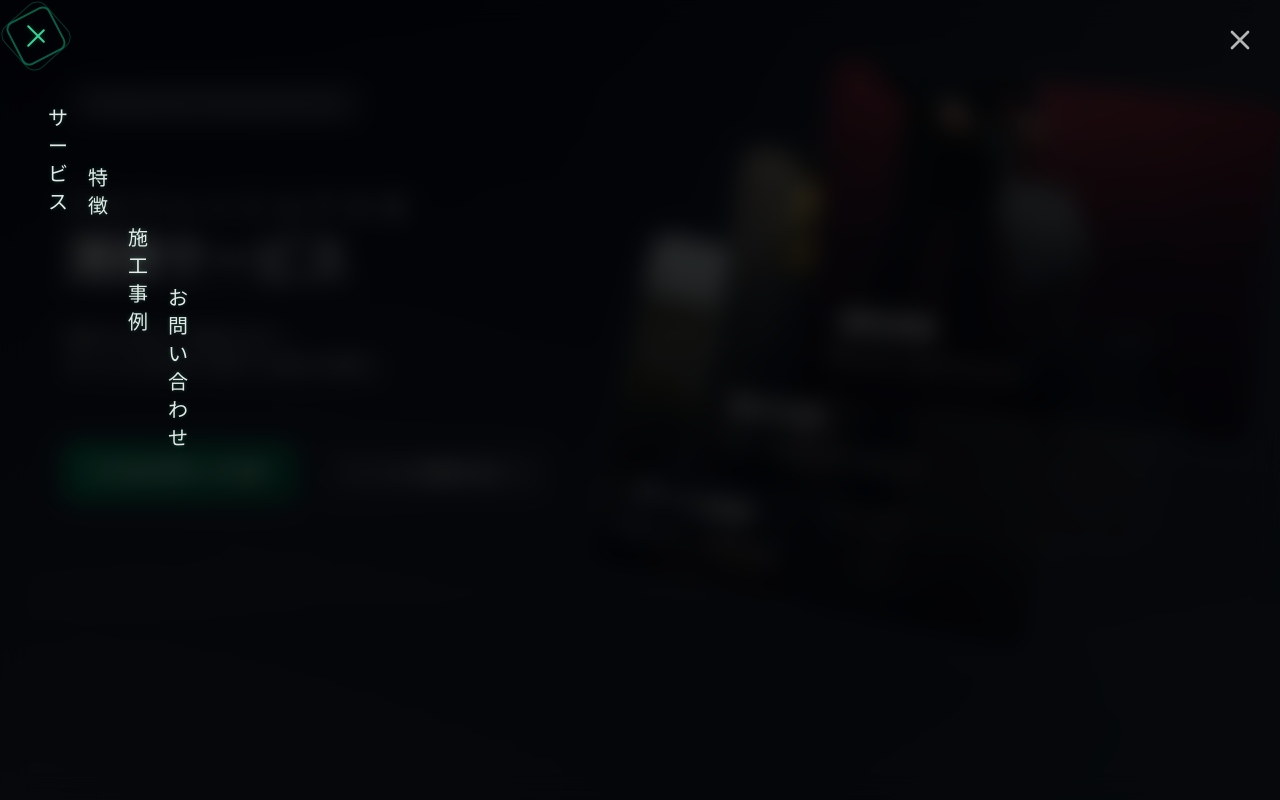
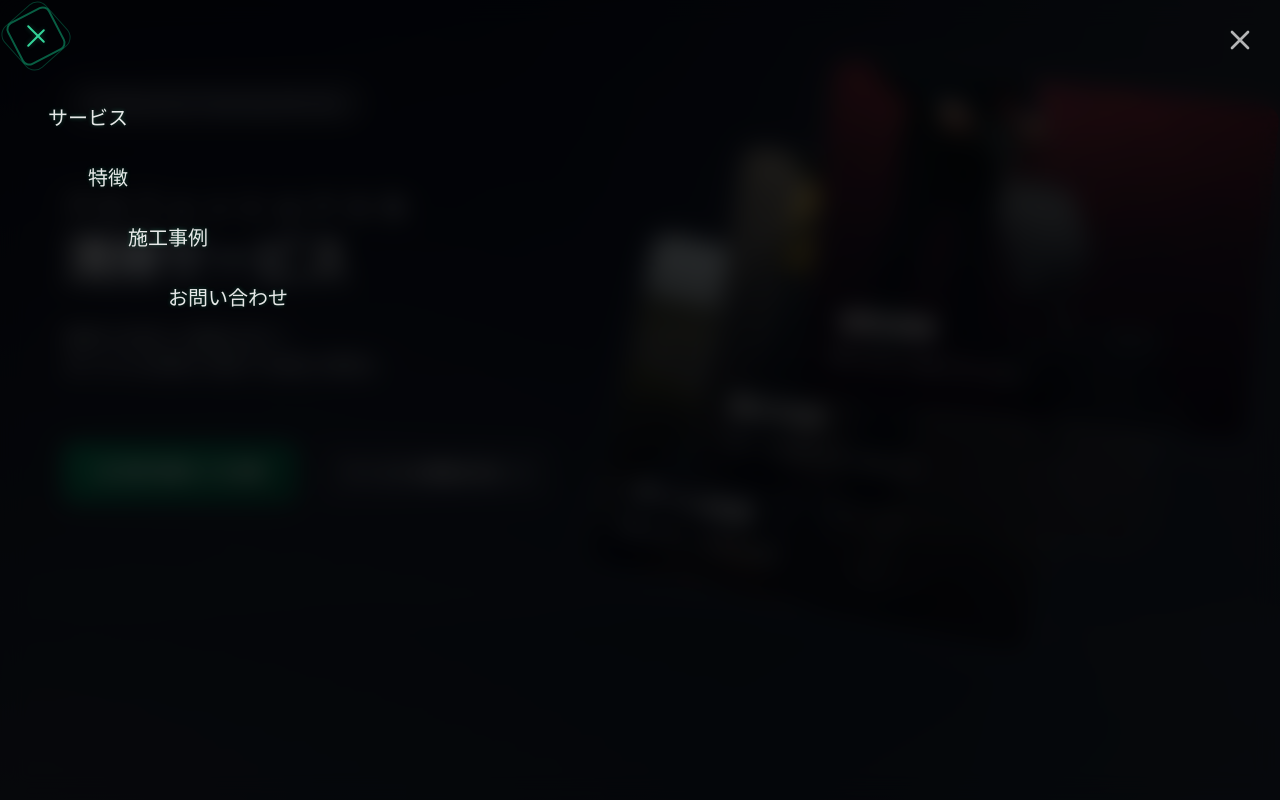
Before and after one commit to fura-1993/clean, a Next.js app: page / in a window 1280 px wide. Both pictures are taken after a click on the button "メニューを開閉". Shown: the top 800 px of the page. Built offline with nearby package versions, Linux system fonts and the light colour scheme.

Commit message:
Fix: Force horizontal writing mode for sidebar menu items

```diff
--- a/src/components/Header/Header.tsx
+++ b/src/components/Header/Header.tsx
@@ -320,7 +320,7 @@ export default function Header() {
               </svg>
             </motion.button>
 
-            {/* Menu Content - Diagonal Layout with Enhanced Animations */}
+            {/* Menu Content - Diagonal Layout with Horizontal Text */}
             <motion.nav
               className="fixed top-24 left-12"
               aria-label="Main navigation"
@@ -361,40 +361,35 @@ export default function Header() {
                     >
                       <motion.a
                         href={item.href}
-                        className="block text-xl font-medium text-white/90 hover:text-emerald-400 transition-colors duration-300 py-2 relative group"
+                        className="block text-xl font-medium text-white/90 hover:text-emerald-400 transition-colors duration-300 py-2 relative group whitespace-nowrap"
                         onClick={() => setIsMenuOpen(false)}
-                        // === Enhanced Constant & Hover Animations ===
+                        style={{ writingMode: 'horizontal-tb' }}
                         animate={{
-                          // Constant subtle pulse/glow and float
                           textShadow: [
                             '0 0 4px rgba(52, 211, 153, 0.3)',
                             '0 0 8px rgba(52, 211, 153, 0.5)',
                             '0 0 4px rgba(52, 211, 153, 0.3)'
                           ],
-                          y: [0, -2, 0] // Subtle float
+                          y: [0, -2, 0]
                         }}
                         transition={{
-                          // Independent transitions for constant animations
                           textShadow: { duration: 2.5, repeat: Infinity, ease: "easeInOut" },
                           y: { duration: 3, repeat: Infinity, ease: "easeInOut" },
-                          // Default transition for hover (can be overridden by whileHover)
                           default: { type: "spring", stiffness: 400 }
                         }}
                         whileHover={{
-                          scale: 1.08, // Slightly larger scale
-                          y: -4,       // More pronounced upward movement
-                          textShadow: '0 0 12px rgba(52, 211, 153, 0.9)', // Stronger glow
-                          color: '#34d399', // Brighter emerald color
+                          scale: 1.08,
+                          y: -4,
+                          textShadow: '0 0 12px rgba(52, 211, 153, 0.9)',
+                          color: '#34d399',
                         }}
-                        // Removed transition from whileHover, rely on default or animate transition
                       >
-                        {item.label} {/* Text is already horizontal */}
-                        {/* Futuristic Underline */}
+                        {item.label}
                         <motion.span
                           className="absolute left-0 bottom-0 h-[2px] bg-gradient-to-r from-emerald-500/0 via-emerald-500 to-emerald-500/0 group-hover:from-emerald-500 group-hover:via-emerald-400 group-hover:to-emerald-500 shadow-[0_0_8px_theme(colors.emerald.500)]"
                           initial={{ width: 0, opacity: 0 }}
                           whileHover={{ width: "100%", opacity: 1 }}
-                          transition={{ duration: 0.4, ease: "easeOut" }} // Faster underline animation
+                          transition={{ duration: 0.4, ease: "easeOut" }}
                         />
                       </motion.a>
                     </motion.li>
```
